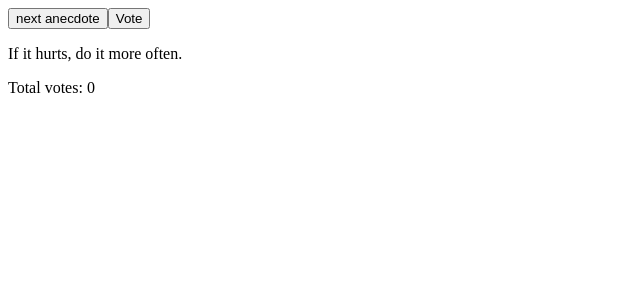
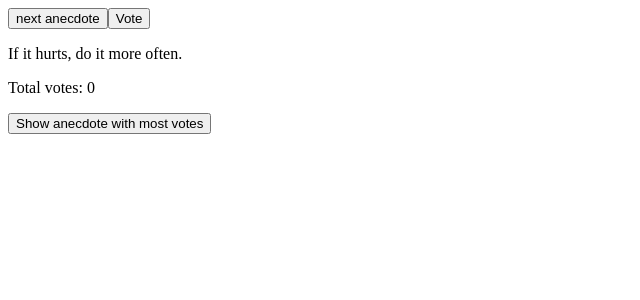
Before and after one commit to DBurgess93/part1, a React (Create React App) app in the folder anecdotes/: page / in a window 1280 px wide. Shown: the top 300 px of the page, without its empty margins (0-640 px from the left). Built offline with nearby package versions, Linux system fonts and the light colour scheme.

Commit message:
Add function to show the anecdote with the most votes

```diff
--- a/anecdotes/src/App.js
+++ b/anecdotes/src/App.js
@@ -43,8 +43,17 @@ const App = () => {
     console.log(newVotes)
   }
 
+  const handleMostVotes = () => {
+    const voteArray = Object.entries(votes)
+      .map(([index, votes]) => ({ index, votes }))
+    const maxAn = voteArray.reduce((max, an) => max.votes > an.votes ? max : an)
+    setMostVotes(maxAn)
+    console.log(mostVotes)
+  }
+
   const [selected, setSelected] = useState(0)
   const [votes, setVotes] = useState({})
+  const [mostVotes, setMostVotes] = useState(0)
   const anecdote = anecdotes[selected]
   const totalVotes = votes[selected] || 0
 
@@ -53,6 +62,10 @@ const App = () => {
       <Button handleClick={handleRandomClick} text="next anecdote" />
       <Button handleClick={handleVoteClick} text="Vote" />
       <Display anecdote={anecdote} votes={totalVotes} />
+      <button onClick={handleMostVotes} >
+        Show anecdote with most votes
+      </button>
+      <p> {anecdotes[mostVotes.index]} </p>
     </div>
   );
 }
```
